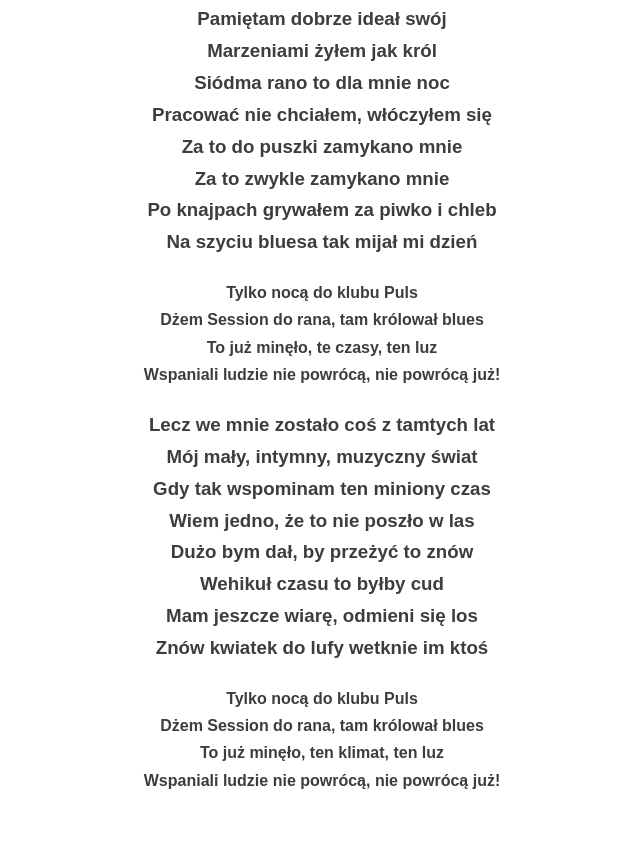
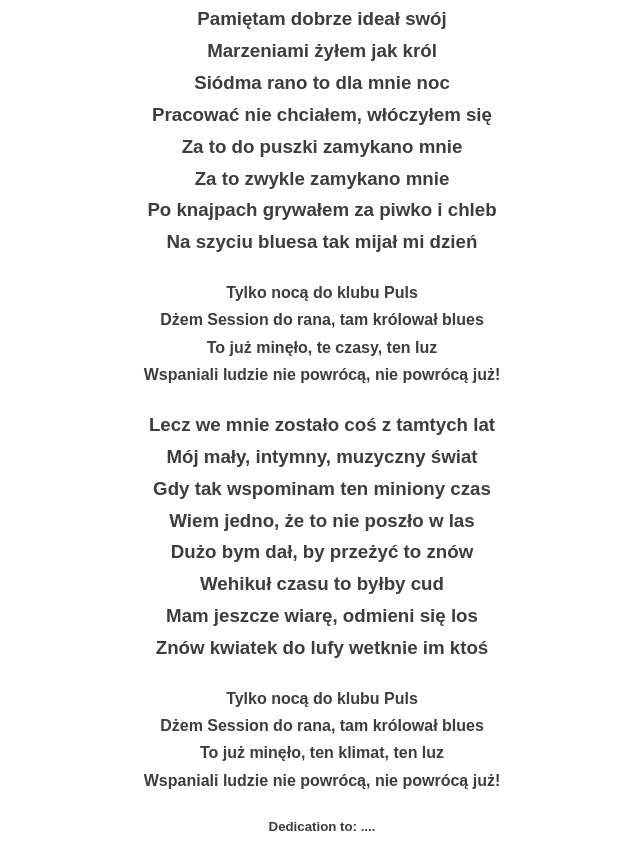
Before and after one commit to Pawelok35/learning-git-2, a plain HTML site: page index.html in a window 1280 px wide. Shown: the part 614-1475 px from the top of the page, without its empty margins (318-958 px from the left). Before the commit the page ends 1429 px from the top, so only its background shows below. Drawn offline with Linux system fonts and the light colour scheme.

Commit message:
Add dedication

```diff
--- a/index.html
+++ b/index.html
@@ -48,6 +48,8 @@
     To już minęło, ten klimat, ten luz<br>
     Wspaniali ludzie nie powrócą, nie powrócą już!</h4>
 
+    <h5> Dedication to: ....</h5>
+
 
 </body>
 </html>
```
